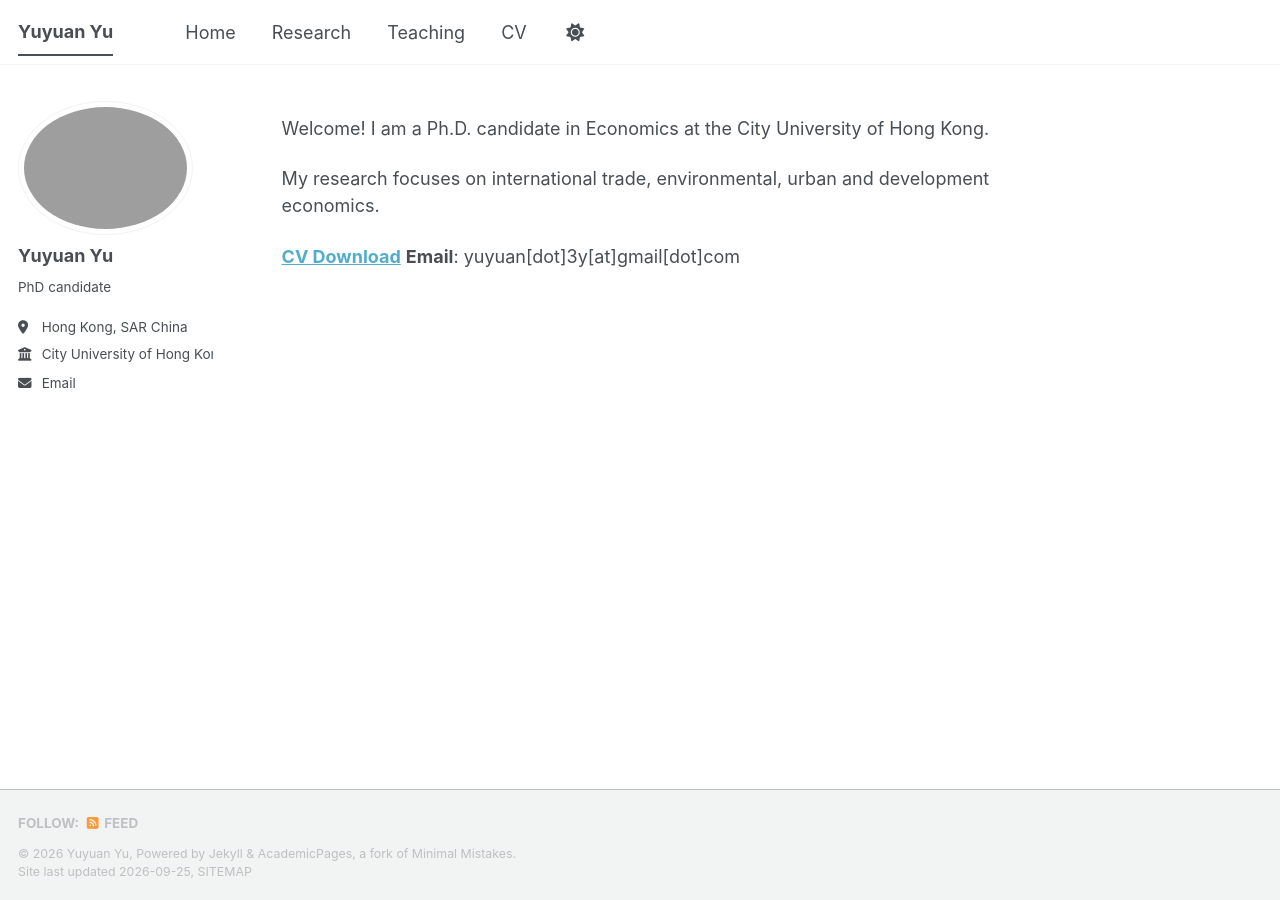
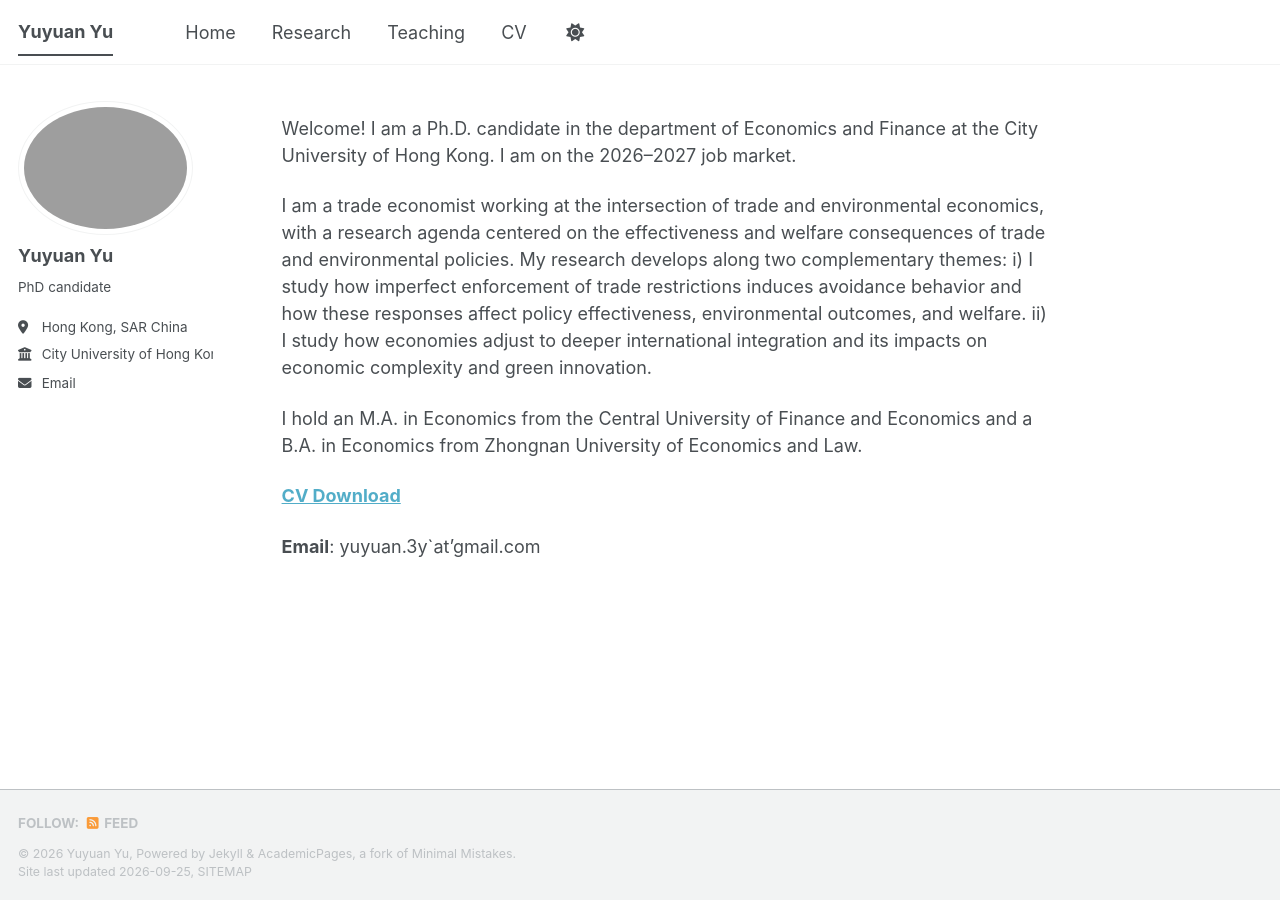
Before and after one commit to yuyuan1yu/yuyuan1yu.github.io, a Jekyll site: the page built from _pages/about.md, in a window 1280 px wide. Built offline with Jekyll 4.4.1, drawn with Linux system fonts in a browser that asks for light colours; a style sheet for code colours, icons or effects is not loaded.

Commit message:
Update about.md

```diff
--- a/_pages/about.md
+++ b/_pages/about.md
@@ -7,9 +7,12 @@ redirect_from:
   - /about.html
 ---
 
-Welcome! I am a Ph.D. candidate in Economics at the City University of Hong Kong.
+Welcome! I am a Ph.D. candidate in the department of Economics and Finance at the City University of Hong Kong. I am on the 2026–2027 job market.
 
-My research focuses on international trade, environmental, urban and development economics.
+I am a trade economist working at the intersection of trade and environmental economics, with a research agenda centered on the effectiveness and welfare consequences of trade and environmental policies. My research develops along two complementary themes: i) I study how imperfect enforcement of trade restrictions induces avoidance behavior and how these responses affect policy effectiveness, environmental outcomes, and welfare. ii) I study how economies adjust to deeper international integration and its impacts on economic complexity and green innovation.
+
+I hold an M.A. in Economics from the Central University of Finance and Economics and a B.A. in Economics from Zhongnan University of Economics and Law.
 
 **[CV Download](/files/2026_Job_CV_YUAN.pdf)**
-**Email**: yuyuan[dot]3y[at]gmail[dot]com
+
+**Email**: yuyuan.3y`at'gmail.com
```
